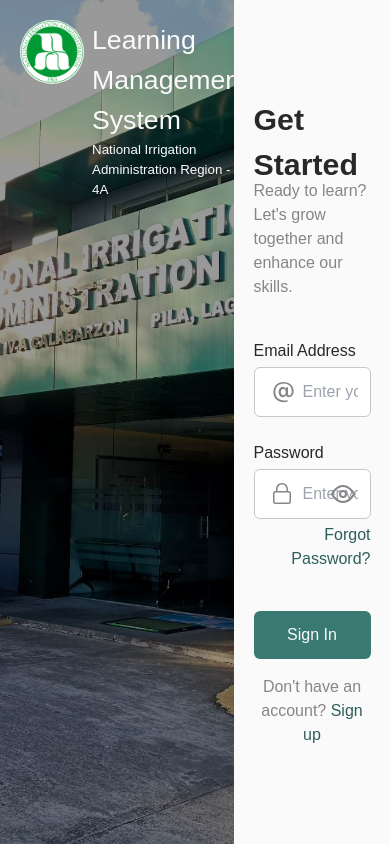
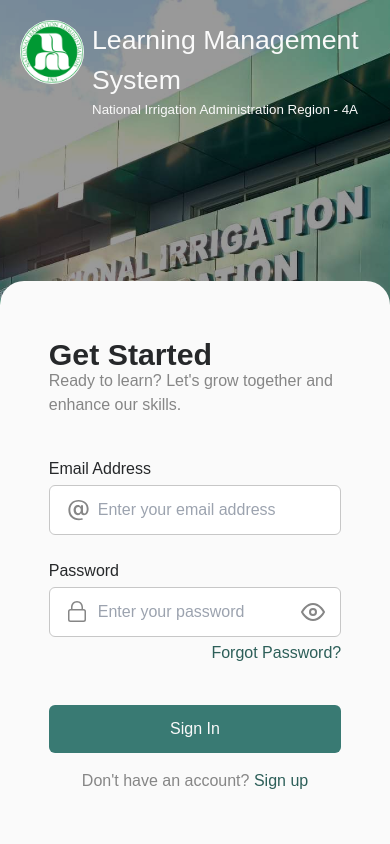
Before and after one commit to AllenKirby/LMS, a React (Vite) app in the folder frontend/: page / in a window 390 px wide. Built offline with nearby package versions, Linux system fonts and the light colour scheme; no server answers; a web font is replaced by a local one; what @react-pdf/renderer would draw is missing.

Commit message:
auth/login/signup responsiveness

```diff
--- a/frontend/src/pages/Auth/AuthPage.tsx
+++ b/frontend/src/pages/Auth/AuthPage.tsx
@@ -25,12 +25,12 @@ const AuthPage = () => {
     }
   }, [dispatch, navigate]);
 
-  if (isChecking) return <LoadingPage/>;
+  if (isChecking) return <LoadingPage />;
 
   return (
-    <section className="w-full h-screen flex flex-row">
+    <section className="w-full h-screen flex flex-col md:flex-row">
       <figure
-        className="relative w-3/5 h-full bg-c-green-90 p-5 z-10"
+        className="relative w-full md:w-3/5 h-full bg-c-green-90 p-5 z-10"
         style={{
           backgroundImage: `url(${NIABG})`,
           backgroundSize: "cover",
@@ -55,7 +55,7 @@ const AuthPage = () => {
           </div>
         </section>
       </figure>
-      <div className="w-2/5 h-full flex flex-col items-center justify-center bg-[#fafafa]">
+      <div className="w-full md:w-2/5 h-2/3 md:h-full absolute bottom-0 md:right-0 z-50 md:z-0 rounded-t-3xl flex flex-col items-center justify-center bg-[#fafafa]">
         <Outlet />
       </div>
     </section>
--- a/frontend/src/pages/Auth/SignupPage.tsx
+++ b/frontend/src/pages/Auth/SignupPage.tsx
@@ -54,7 +54,8 @@ const signupSchema = yup.object({
   sex: yup.string().required("Sex is required"),
 
   birthdate: yup.date().required("Birthdate is required"),
-  official_id_number: yup.string()
+  official_id_number: yup
+    .string()
     .required("Official ID number is required")
     .min(6, "Official ID Number must be at least 6 numbers long")
     .max(6, "Official ID Number must be at least 6 numbers long"),
@@ -78,7 +79,8 @@ const SignupPage: React.FC = () => {
   const navigate = useNavigate();
   const [date, setDate] = useState({ day: "", month: "", year: "" });
   const [municipalitiesSearch, setMunicipalitiesSearch] = useState<string>("");
-  const [municipalitiesSearchFlag, setMunicipalitiesSearchFlag] = useState<boolean>(false);
+  const [municipalitiesSearchFlag, setMunicipalitiesSearchFlag] =
+    useState<boolean>(false);
   const [showPassword, setShowPassword] = useState<ShowPassword>({
     password: false,
     confirmPassword: false,
@@ -242,7 +244,7 @@ const SignupPage: React.FC = () => {
     };
 
     const res = await handleSignup(formattedData);
-    if(res) {
+    if (res) {
       setShowMessageBox(true);
       setMessageInfo({
         status: "success",
@@ -259,11 +261,11 @@ const SignupPage: React.FC = () => {
   return (
     <form
       onSubmit={handleSubmit(onSubmit)}
-      className="w-4/5 h-full py-10 flex flex-col justify-between overflow-y-auto p-2"
+      className="w-full md:w-4/5 h-full px-7 md:px-0 py-7 md:py-10 flex flex-col justify-between overflow-y-auto p-2"
     >
       <section className="w-full h-auto flex flex-col">
         <h1 className="text-h-h4 font-medium">Acount Registration</h1>
-        <div className="flex text-p-sm mt-2">
+        <div className="flex text-p-sm my-2">
           <div className="flex flex-col items-start">
             <IoMdCheckboxOutline className="text-c-blue-50" size={24} />
             <h6 className="text-left text-c-blue-50  font-medium">
@@ -485,9 +487,9 @@ const SignupPage: React.FC = () => {
                     onChange={(e) => {
                       const value = parseInt(e.target.value, 10);
                       if (value >= 1 && value <= 31) {
-                        setDate({ ...date, day: e.target.value })
+                        setDate({ ...date, day: e.target.value });
                       } else {
-                        setDate({ ...date, day: '' });
+                        setDate({ ...date, day: "" });
                       }
                     }}
                     styling="tertiary"
@@ -587,7 +589,7 @@ const SignupPage: React.FC = () => {
                     });
                   }}
                 />
-                {(municipalitiesSearch && municipalitiesSearchFlag) && (
+                {municipalitiesSearch && municipalitiesSearchFlag && (
                   <div className="w-full p-2 absolute left-0 bg-white shadow-lg z-10 max-h-60 overflow-y-auto">
                     <div className="flex flex-col">
                       {Municipalities.region4A
@@ -690,12 +692,6 @@ const SignupPage: React.FC = () => {
               <label className="mb-1">
                 Division / Department / Cluster / Section / Unit
               </label>
-              {/* <Input
-                type="text"
-                styling="tertiary"
-                {...register("department")}
-                error={!!errors.department}
-              /> */}
               <select
                 {...register("department", {
                   required: "Department is required",
@@ -703,11 +699,14 @@ const SignupPage: React.FC = () => {
                 className={`w-full p-3 rounded-md focus:outline-green-950 border  ${
                   errors.department ? "border-red-500" : "border-f-gray"
                 }`}
-                defaultValue="">
-                <option value="" disabled>Select Department</option>
-                <option value="RO" >RO</option>
-                <option value="EOD" >EOD</option>
-                <option value="AFD" >AFD</option>
+                defaultValue=""
+              >
+                <option value="" disabled>
+                  Select Department
+                </option>
+                <option value="RO">RO</option>
+                <option value="EOD">EOD</option>
+                <option value="AFD">AFD</option>
               </select>
               {errors.department && (
                 <p className="text-p-sm text-red-500 mt-1">
@@ -732,7 +731,7 @@ const SignupPage: React.FC = () => {
           </div>
         )}
         <div
-          className={`flex mt-10 ${
+          className={`flex mt-5 md:mt-10 ${
             counter === 1 ? "justify-end" : "justify-between"
           }`}
         >
@@ -768,7 +767,7 @@ const SignupPage: React.FC = () => {
           )}
         </div>
       </section>
-      <section className="flex flex-col items-center justify-center pb-10">
+      <section className="flex flex-col items-center justify-center py-5 md:py-0 md:pb-10">
         <p className="text-f-gray">
           Already have an account?{" "}
           <span
```
